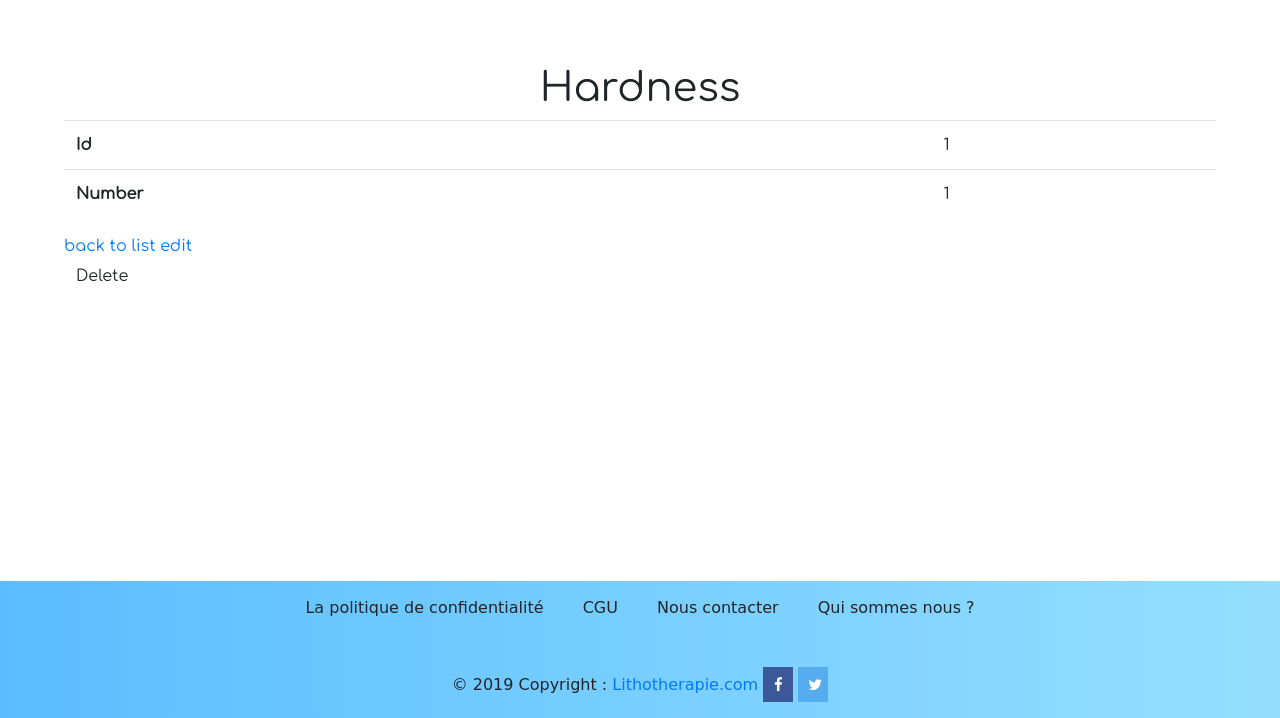
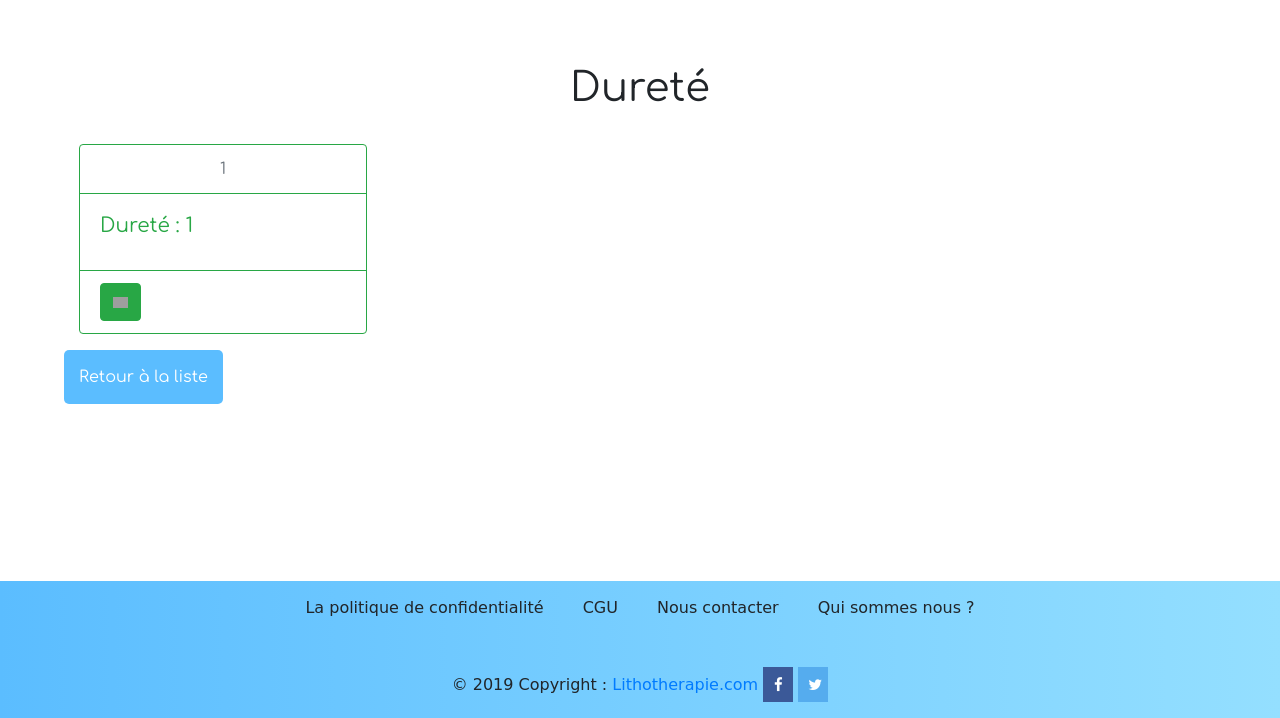
Before and after one commit to Djo44200/lithotherapy, a Symfony app: template templates/hardness/show.html.twig in a window 1280 px wide. Shown: the part 82-800 px from the top of the page. Run offline with Twig, Linux system fonts and the light colour scheme; the template is opened without the code that fills it: most values are stand-ins (such as "Sample title", 1, 10 or a date in 2020); style sheets or scripts are compiled from the project's sources; some libraries are stand-ins or nearby versions; some web fonts are replaced; grey boxes are pictures that could not be loaded.

Commit message:
Dureté OK

```diff
--- a/src/Form/HardnessType.php
+++ b/src/Form/HardnessType.php
@@ -4,6 +4,7 @@ namespace App\Form;
 
 use App\Entity\Hardness;
 use Symfony\Component\Form\AbstractType;
+use Symfony\Component\Form\Extension\Core\Type\SubmitType;
 use Symfony\Component\Form\FormBuilderInterface;
 use Symfony\Component\OptionsResolver\OptionsResolver;
 
@@ -13,7 +14,10 @@ class HardnessType extends AbstractType
     {
         $builder
             ->add('number')
-            ->add('minerals')
+            ->add('submit',SubmitType::class,[
+                'label'=> 'Enregistrer',
+                'attr' => array('class' => 'btn bouton')])
+
         ;
     }
 
--- a/src/Form/PurificationType.php
+++ b/src/Form/PurificationType.php
@@ -4,6 +4,7 @@ namespace App\Form;
 
 use App\Entity\Purification;
 use Symfony\Component\Form\AbstractType;
+use Symfony\Component\Form\Extension\Core\Type\SubmitType;
 use Symfony\Component\Form\FormBuilderInterface;
 use Symfony\Component\OptionsResolver\OptionsResolver;
 
@@ -13,7 +14,10 @@ class PurificationType extends AbstractType
     {
         $builder
             ->add('name')
-            ->add('minerals')
+            ->add('submit',SubmitType::class,[
+                'label'=> 'Enregistrer',
+                'attr' => array('class' => 'btn bouton')])
+
         ;
     }
 
--- a/src/Form/ReloadType.php
+++ b/src/Form/ReloadType.php
@@ -4,6 +4,7 @@ namespace App\Form;
 
 use App\Entity\Reload;
 use Symfony\Component\Form\AbstractType;
+use Symfony\Component\Form\Extension\Core\Type\SubmitType;
 use Symfony\Component\Form\FormBuilderInterface;
 use Symfony\Component\OptionsResolver\OptionsResolver;
 
@@ -13,7 +14,10 @@ class ReloadType extends AbstractType
     {
         $builder
             ->add('name')
-            ->add('minerals')
+            ->add('submit',SubmitType::class,[
+                'label'=> 'Enregistrer',
+                'attr' => array('class' => 'btn bouton')])
+
         ;
     }
 
--- a/templates/hardness/_delete_form.html.twig
+++ /dev/null
@@ -1,5 +0,0 @@
-<form method="post" action="{{ path('hardness_delete', {'id': hardness.id}) }}" onsubmit="return confirm('Are you sure you want to delete this item?');">
-    <input type="hidden" name="_method" value="DELETE">
-    <input type="hidden" name="_token" value="{{ csrf_token('delete' ~ hardness.id) }}">
-    <button class="btn">Delete</button>
-</form>
--- a/templates/hardness/_form.html.twig
+++ /dev/null
@@ -1,4 +0,0 @@
-{{ form_start(form) }}
-    {{ form_widget(form) }}
-    <button class="btn">{{ button_label|default('Save') }}</button>
-{{ form_end(form) }}
--- a/templates/hardness/show.html.twig
+++ b/templates/hardness/show.html.twig
@@ -1,26 +1,37 @@
 {% extends 'base.html.twig' %}
 
-{% block title %}Hardness{% endblock %}
+{% block title %}Dureté{% endblock %}
 
 {% block body %}
-    <h1>Hardness</h1>
+    <h1>Dureté</h1>
 
-    <table class="table">
-        <tbody>
-            <tr>
-                <th>Id</th>
-                <td>{{ hardness.id }}</td>
-            </tr>
-            <tr>
-                <th>Number</th>
-                <td>{{ hardness.number }}</td>
-            </tr>
-        </tbody>
-    </table>
+    <br>
+    <div class="container-fluid">
+        <div class="row">
+            <div class="col-12">
+                <div class="card border-success mb-3" style="max-width: 18rem;">
+                    <div class="card-header bg-transparent border-success text-muted text-center">{{ hardness.id }}</div>
+                    <div class="card-body text-success">
+                        <h5 class="card-title">Dureté :  {{ hardness.number }}</h5>
+                    </div>
+                    <div class="card-footer bg-transparent border-success">
+                        <div class="d-inline-block align-items-center">
+                            <a href="{{ path('hardness_edit', {'id': hardness.id}) }}" class="btn btn-success">
+                                <img alt="plus" class="plus" src="{{ asset('build/images/update.svg') }}"></a>
+                            <div class="d-inline-block">
 
-    <a href="{{ path('hardness_index') }}">back to list</a>
-
-    <a href="{{ path('hardness_edit', {'id': hardness.id}) }}">edit</a>
-
-    {{ include('hardness/_delete_form.html.twig') }}
+                            </div>
+                        </div>
+                    </div>
+                </div>
+            </div>
+            <div class="row">
+                <div class="col-auto">
+                    <a href="{{ path('hardness_index') }}">
+                        <button class="btn bouton ">Retour à la liste</button>
+                    </a>
+                </div>
+            </div>
+        </div>
+    </div>
 {% endblock %}
```
Also changed, not shown: templates/hardness/edit.html.twig (+32 -5 lines), templates/hardness/index.html.twig (+12 -9 lines), templates/hardness/new.html.twig (+22 -5 lines).
